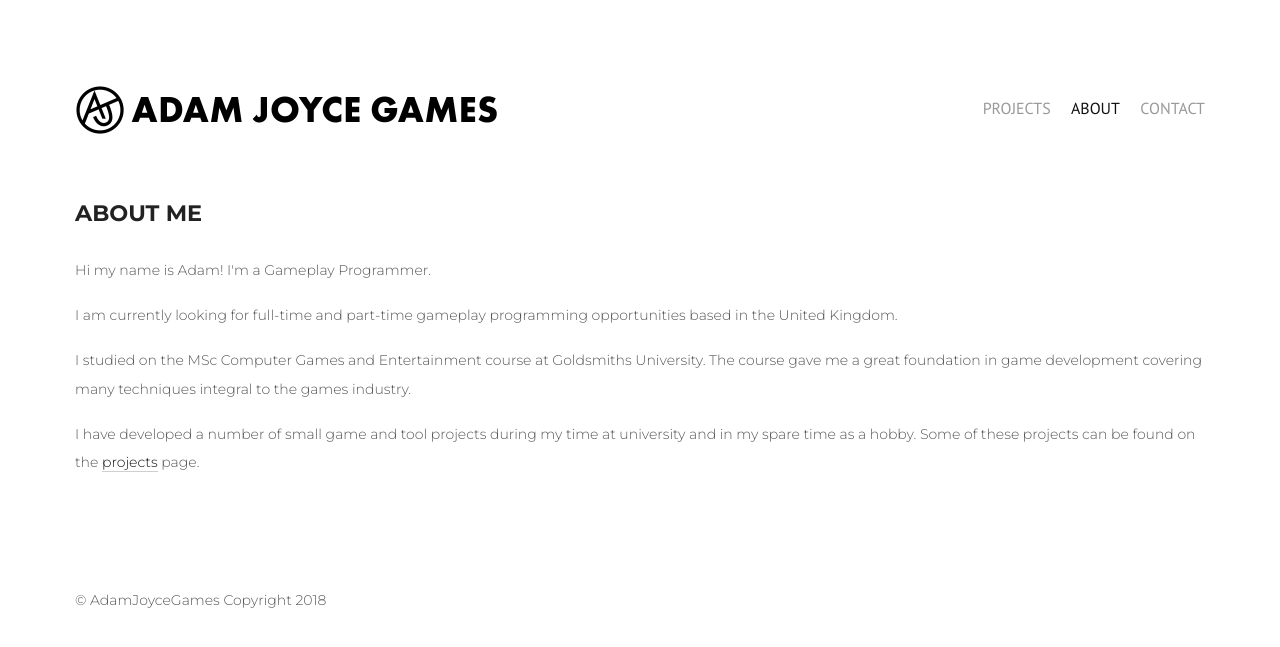
After one commit to adamjoyce/adam-joyce-games-portfolio, a Django app: page /about/ in a window 1280 px wide. The commit adds this page. Shown: the top 647 px of the page. Run offline with Django 3.2, Linux system fonts and the light colour scheme.

Commit message:
CSS clean up

```diff
--- a/adam_joyce_games_portfolio/urls.py
+++ b/adam_joyce_games_portfolio/urls.py
@@ -17,7 +17,10 @@ from django.contrib import admin
 from django.urls import path
 from django.conf.urls import include
 
+from . import views
+
 urlpatterns = [
     path('', include('projects.urls')),
+    path('about/', views.about, name='about'),
     path('admin/', admin.site.urls),
 ]
--- /dev/null
+++ b/adam_joyce_games_portfolio/views.py
@@ -0,0 +1,4 @@
+from django.shortcuts import render
+
+def about(request):
+    return render(request, 'about.html')
--- a/static/css/base.css
+++ b/static/css/base.css
@@ -141,24 +141,32 @@ strong {
   padding: 4rem 0;
 }
 
-/* Projects Page. */
-.project-pane {
-  font-size: 0.875rem;
+#page-content > h1 {
+  color: #222;
+  font-size: 1.4rem;
+  margin-bottom: 2rem;
+  text-transform: uppercase;
 }
 
-.project-description {
+/* Projects Page. */
+/* .project-pane {
+  font-size: 0.875rem;
+} */
+
+.description {
+  font-size: 0.875rem;
   line-height: 1.8rem;
   padding-bottom: 1rem;
 }
 
-.project-description h1 {
+.description h1 {
   color: #222;
   font-family: 'PT Sans';
   font-size: 1.4rem;
   margin-bottom: 1rem;
 }
 
-.project-description p {
+.description p {
   margin-bottom: 1rem;
 }
 
@@ -232,6 +240,7 @@ strong {
 
 /* Footer. */
 footer p {
+  font-size: 0.875rem;
   padding: 1.25rem 0;
 }
 /* End of Footer. */
--- /dev/null
+++ b/templates/about.html
@@ -0,0 +1,32 @@
+{% extends 'base.html' %}
+{% load static %}
+
+{% block title %}About | {% endblock %}
+
+{% block active_link1 %}{% endblock %}
+{% block active_link3 %}{% endblock %}
+
+{% block page_content %}
+<section id="page-content">
+  <h1><strong>About Me</strong></h1>
+  <div id="about-information">
+    <div class="profile-picture">
+
+    </div>
+
+    <!-- About me description. -->
+    <div class="description">
+      <p>Hi my name is Adam!  I'm a Gameplay Programmer.</p>
+      <p>I am currently looking for full-time and part-time gameplay programming
+      opportunities based in the United Kingdom.</p>
+      <p>I studied on the MSc Computer Games and Entertainment course at
+      Goldsmiths University.  The course gave me a great foundation in game
+      development covering many techniques integral to the games industry.</p>
+      <p>I have developed a number of small game and tool projects during my
+      time at university and in my spare time as a hobby.  Some of these
+      projects can be found on the
+      <a class="underline" href="{% url 'index' %}">projects</a> page.</p>
+    </div>
+  </div>
+</section>
+{% endblock %}
--- a/templates/base.html
+++ b/templates/base.html
@@ -24,7 +24,7 @@
           <div id="mobile-drawer" class="mobile-nav-wrapper drawer-closed">
             <ul>
               <li><a href="{% url 'index' %}">Projects</a></li>
-              <li><a href="#">About</a></li>
+              <li><a href="{% url 'about' %}">About</a></li>
               <li><a href="#">Contact</a></li>
             </ul>
           </div>
@@ -57,7 +57,7 @@
             </li>
             <li>
               <a {% block active_link2 %}class="active_link"{% endblock %}
-                 href="#">
+                 href="{% url 'about' %}">
                  About
               </a>
             </li>
```
Also changed, not shown: projects/templates/projects/index.html (+9 -3 lines).
